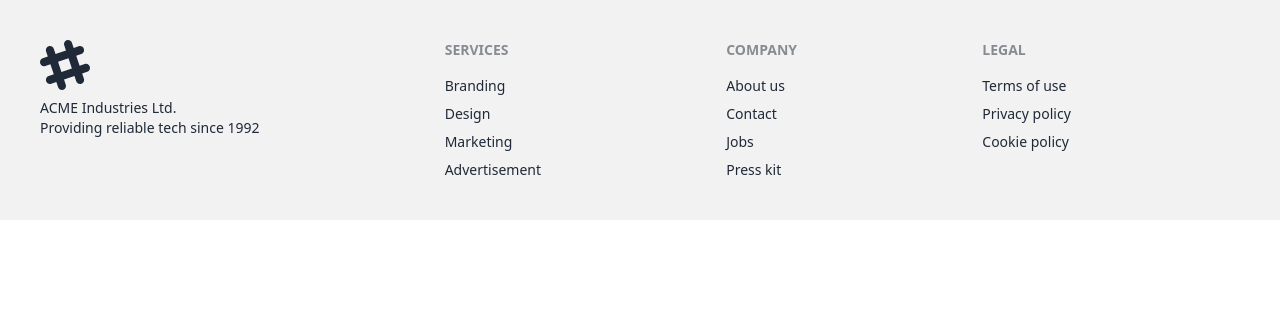
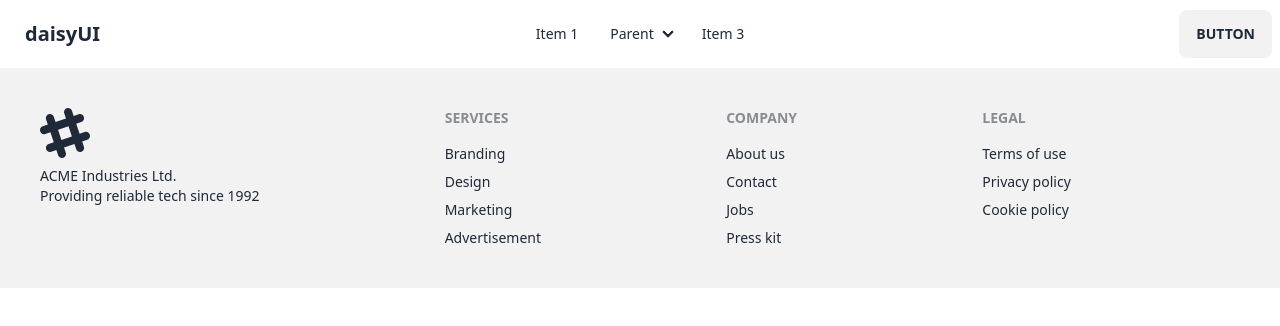
Before and after one commit to iamapusaha/car-doctor-client, a React (Vite) app: page / in a window 1280 px wide. Shown: the top 326 px of the page. Built offline with nearby package versions, Linux system fonts and the light colour scheme.

Commit message:
added header

```diff
--- a/src/Pages/Shared/NavBar/NavBar.jsx
+++ b/src/Pages/Shared/NavBar/NavBar.jsx
@@ -2,8 +2,44 @@
 
 const NavBar = () => {
     return (
-        <div>
-
+        <div className="navbar bg-base-100">
+            <div className="navbar-start">
+                <div className="dropdown">
+                    <label tabIndex={0} className="btn btn-ghost lg:hidden">
+                        <svg xmlns="http://www.w3.org/2000/svg" className="h-5 w-5" fill="none" viewBox="0 0 24 24" stroke="currentColor"><path strokeLinecap="round" strokeLinejoin="round" strokeWidth="2" d="M4 6h16M4 12h8m-8 6h16" /></svg>
+                    </label>
+                    <ul tabIndex={0} className="menu menu-sm dropdown-content mt-3 z-[1] p-2 shadow bg-base-100 rounded-box w-52">
+                        <li><a>Item 1</a></li>
+                        <li>
+                            <a>Parent</a>
+                            <ul className="p-2">
+                                <li><a>Submenu 1</a></li>
+                                <li><a>Submenu 2</a></li>
+                            </ul>
+                        </li>
+                        <li><a>Item 3</a></li>
+                    </ul>
+                </div>
+                <a className="btn btn-ghost normal-case text-xl">daisyUI</a>
+            </div>
+            <div className="navbar-center hidden lg:flex">
+                <ul className="menu menu-horizontal px-1">
+                    <li><a>Item 1</a></li>
+                    <li tabIndex={0}>
+                        <details>
+                            <summary>Parent</summary>
+                            <ul className="p-2">
+                                <li><a>Submenu 1</a></li>
+                                <li><a>Submenu 2</a></li>
+                            </ul>
+                        </details>
+                    </li>
+                    <li><a>Item 3</a></li>
+                </ul>
+            </div>
+            <div className="navbar-end">
+                <a className="btn">Button</a>
+            </div>
         </div>
     );
 };
```
